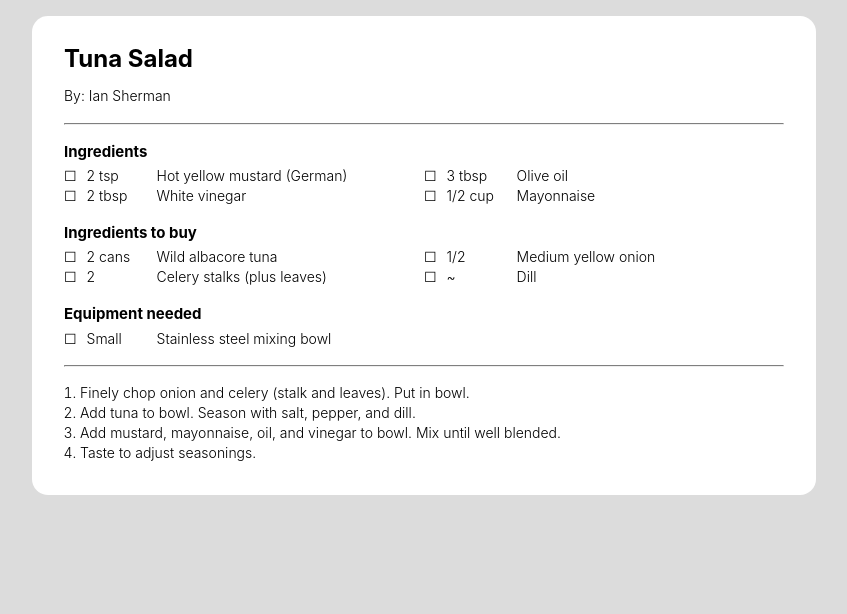
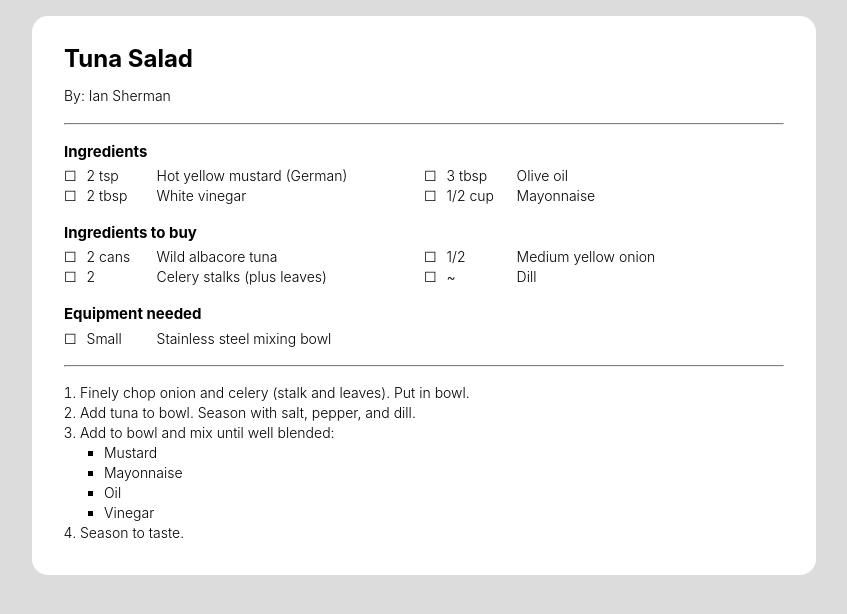
Before and after one commit to gaelanlloyd/jekyll-recipes, a Jekyll site: the page built from _recipes/tuna-salad.md, in a window 1280 px wide. Shown: the top 614 px of the page, without its empty margins (216-1063 px from the left). Built offline with Jekyll 4.4.1, drawn with Linux system fonts in a browser that asks for light colours.

Commit message:
Update tuna-salad.md

```diff
--- a/_recipes/tuna-salad.md
+++ b/_recipes/tuna-salad.md
@@ -16,5 +16,9 @@ equipment:
 ---
 - Finely chop onion and celery (stalk and leaves). Put in bowl.
 - Add tuna to bowl. Season with salt, pepper, and dill.
-- Add mustard, mayonnaise, oil, and vinegar to bowl. Mix until well blended.
-- Taste to adjust seasonings.
+- Add to bowl and mix until well blended:
+    - Mustard
+    - Mayonnaise
+    - Oil
+    - Vinegar
+- Season to taste.
```
